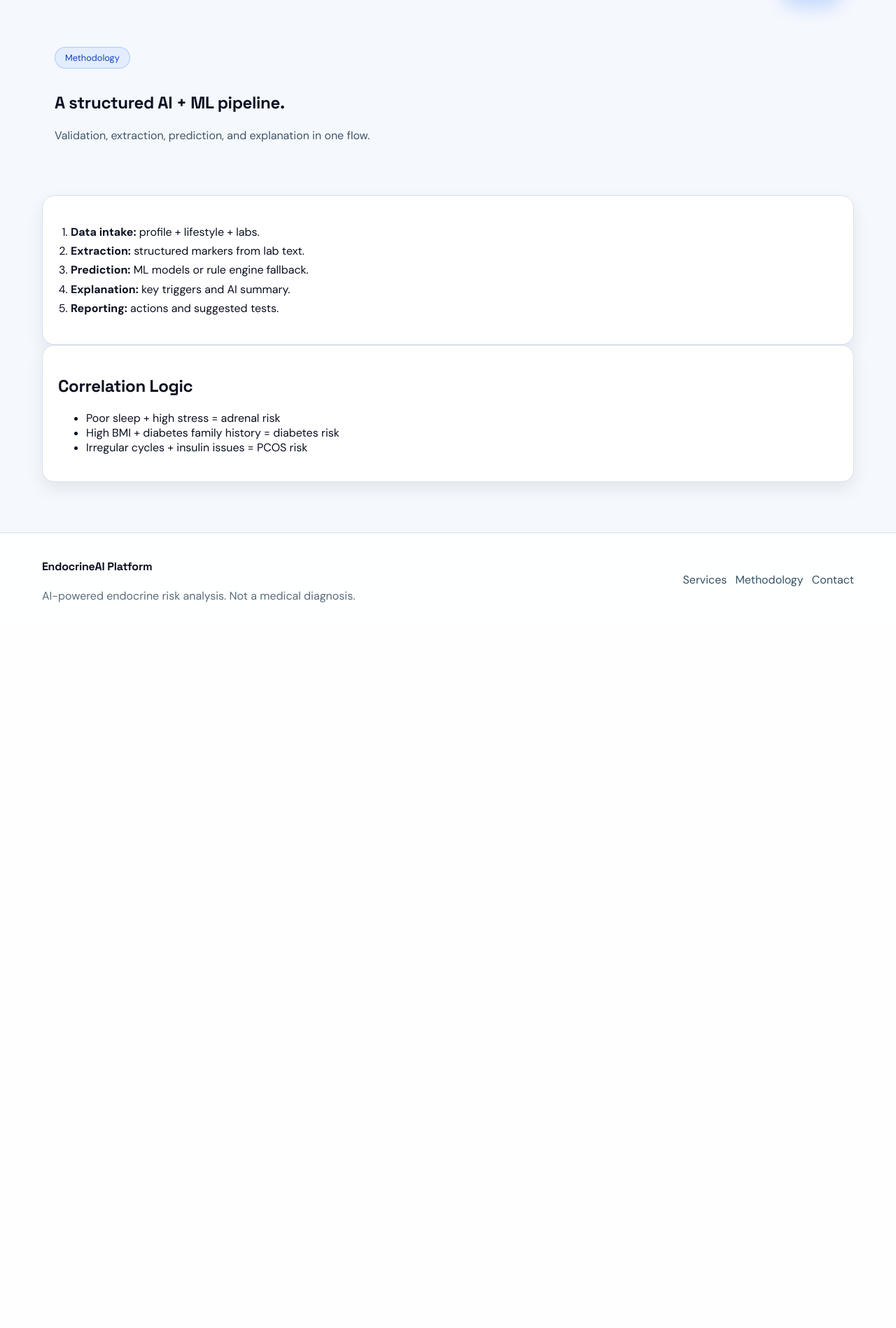
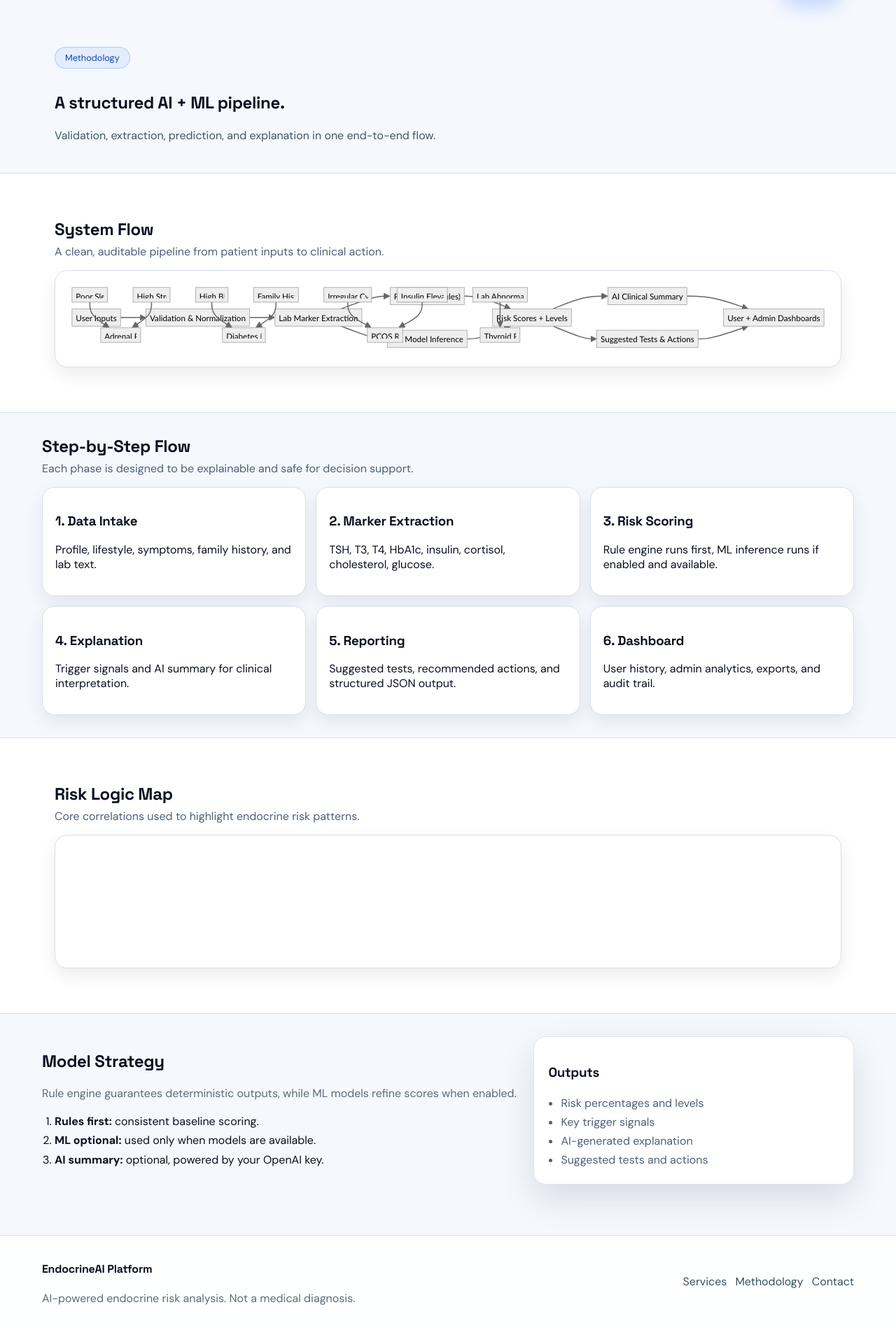
Before and after one commit to endocrineai-hub/endocrine-ai, a Flask app: page /methodology in a window 1280 px wide. Shown: the part 45-1943 px from the top of the page at 70% size. Before the commit the page ends 906 px from the top, so only its background shows below. Run offline with Flask 3, Linux system fonts and the light colour scheme.

Commit message:
Redesign methodology page with flow charts

```diff
--- a/backend/static/css/styles.css
+++ b/backend/static/css/styles.css
@@ -324,6 +324,33 @@ h1, h2, h3, h4, .logo {
   padding-left: 18px;
   color: #4f5f78;
   line-height: 1.7;
+}
+
+.flow-card {
+  background: #ffffff;
+  border: 1px solid var(--line);
+  border-radius: 18px;
+  padding: 18px;
+  box-shadow: var(--shadow-soft);
+  overflow: auto;
+}
+.flow-card pre {
+  margin: 0;
+  background: transparent;
+  border: none;
+  padding: 0;
+}
+.step-grid {
+  display: grid;
+  grid-template-columns: repeat(3, 1fr);
+  gap: 14px;
+}
+.step-card {
+  background: #ffffff;
+  border: 1px solid var(--line);
+  border-radius: 18px;
+  padding: 18px;
+  box-shadow: var(--shadow-soft);
 }
 
 .bento-grid {
@@ -662,6 +689,7 @@ pre { background: #f5f8fb; border: 1px solid var(--line); padding: 10px; border-
   .split { grid-template-columns: 1fr; }
   .service-grid { grid-template-columns: 1fr; }
   .service-columns { grid-template-columns: 1fr; }
+  .step-grid { grid-template-columns: 1fr; }
   .form-layout { grid-template-columns: 1fr; }
   .chart-grid { grid-template-columns: 1fr; }
   .stats-grid-hero { grid-template-columns: 1fr 1fr; }
--- a/backend/templates/methodology.html
+++ b/backend/templates/methodology.html
@@ -5,28 +5,113 @@
   <div class="container">
     <p class="pill">Methodology</p>
     <h1>A structured AI + ML pipeline.</h1>
-    <p class="lead">Validation, extraction, prediction, and explanation in one flow.</p>
+    <p class="lead">Validation, extraction, prediction, and explanation in one end-to-end flow.</p>
   </div>
 </section>
 
-<main class="container section">
-  <section class="card">
-    <ol class="timeline">
-      <li><strong>Data intake:</strong> profile + lifestyle + labs.</li>
-      <li><strong>Extraction:</strong> structured markers from lab text.</li>
-      <li><strong>Prediction:</strong> ML models or rule engine fallback.</li>
-      <li><strong>Explanation:</strong> key triggers and AI summary.</li>
-      <li><strong>Reporting:</strong> actions and suggested tests.</li>
-    </ol>
+<main>
+  <section class="section section-alt">
+    <div class="container">
+      <div class="section-head">
+        <h2>System Flow</h2>
+        <p>A clean, auditable pipeline from patient inputs to clinical action.</p>
+      </div>
+      <div class="flow-card">
+        <pre class="mermaid">
+flowchart LR
+  A["User Inputs"] --> B["Validation & Normalization"]
+  B --> C["Lab Marker Extraction"]
+  C --> D["Risk Engine (Rules)"]
+  C --> E["ML Model Inference"]
+  D --> F["Risk Scores + Levels"]
+  E --> F
+  F --> G["AI Clinical Summary"]
+  F --> H["Suggested Tests & Actions"]
+  G --> I["User + Admin Dashboards"]
+  H --> I
+        </pre>
+      </div>
+    </div>
   </section>
 
-  <section class="card">
-    <h2>Correlation Logic</h2>
-    <ul>
-      <li>Poor sleep + high stress = adrenal risk</li>
-      <li>High BMI + diabetes family history = diabetes risk</li>
-      <li>Irregular cycles + insulin issues = PCOS risk</li>
-    </ul>
+  <section class="container section">
+    <div class="section-head">
+      <h2>Step-by-Step Flow</h2>
+      <p>Each phase is designed to be explainable and safe for decision support.</p>
+    </div>
+    <div class="step-grid">
+      <article class="step-card">
+        <h3>1. Data Intake</h3>
+        <p>Profile, lifestyle, symptoms, family history, and lab text.</p>
+      </article>
+      <article class="step-card">
+        <h3>2. Marker Extraction</h3>
+        <p>TSH, T3, T4, HbA1c, insulin, cortisol, cholesterol, glucose.</p>
+      </article>
+      <article class="step-card">
+        <h3>3. Risk Scoring</h3>
+        <p>Rule engine runs first, ML inference runs if enabled and available.</p>
+      </article>
+      <article class="step-card">
+        <h3>4. Explanation</h3>
+        <p>Trigger signals and AI summary for clinical interpretation.</p>
+      </article>
+      <article class="step-card">
+        <h3>5. Reporting</h3>
+        <p>Suggested tests, recommended actions, and structured JSON output.</p>
+      </article>
+      <article class="step-card">
+        <h3>6. Dashboard</h3>
+        <p>User history, admin analytics, exports, and audit trail.</p>
+      </article>
+    </div>
+  </section>
+
+  <section class="section section-alt">
+    <div class="container">
+      <div class="section-head">
+        <h2>Risk Logic Map</h2>
+        <p>Core correlations used to highlight endocrine risk patterns.</p>
+      </div>
+      <div class="flow-card">
+        <pre class="mermaid">
+flowchart TB
+  S1["Poor Sleep"] --> A1["Adrenal Risk"]
+  S2["High Stress"] --> A1
+  B1["High BMI"] --> D1["Diabetes Risk"]
+  F1["Family History"] --> D1
+  P1["Irregular Cycles"] --> P2["PCOS Risk"]
+  I1["Insulin Elevation"] --> P2
+  L1["Lab Abnormalities"] --> T1["Thyroid Risk"]
+        </pre>
+      </div>
+    </div>
+  </section>
+
+  <section class="container section split">
+    <div>
+      <h2>Model Strategy</h2>
+      <p class="muted">Rule engine guarantees deterministic outputs, while ML models refine scores when enabled.</p>
+      <ol class="timeline">
+        <li><strong>Rules first:</strong> consistent baseline scoring.</li>
+        <li><strong>ML optional:</strong> used only when models are available.</li>
+        <li><strong>AI summary:</strong> optional, powered by your OpenAI key.</li>
+      </ol>
+    </div>
+    <div class="glass-panel">
+      <h3>Outputs</h3>
+      <ul class="check-list">
+        <li>Risk percentages and levels</li>
+        <li>Key trigger signals</li>
+        <li>AI-generated explanation</li>
+        <li>Suggested tests and actions</li>
+      </ul>
+    </div>
   </section>
 </main>
+
+<script src="https://cdn.jsdelivr.net/npm/mermaid@10.9.0/dist/mermaid.min.js"></script>
+<script>
+  mermaid.initialize({ startOnLoad: true, theme: "neutral" });
+</script>
 {% endblock %}
```
